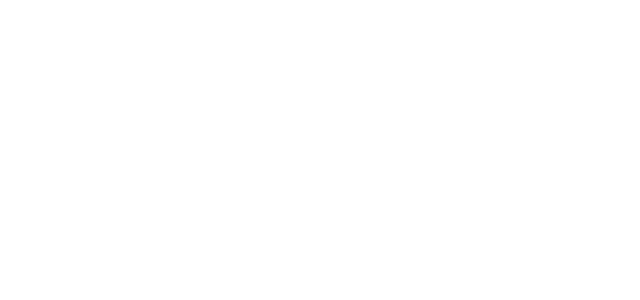
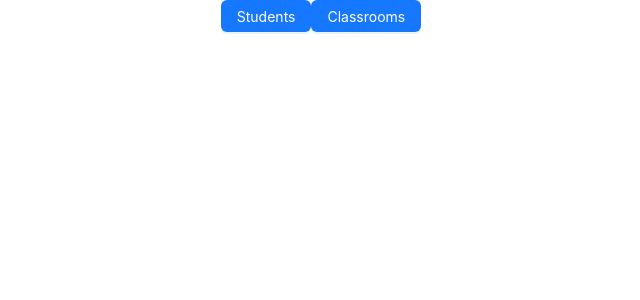
Before and after one commit to paicit0/nextjsschool, a Next.js app: page / in a window 1280 px wide. Shown: the top 300 px of the page, without its empty margins (319-959 px from the left). Built offline with nearby package versions, Linux system fonts and the light colour scheme.

Commit message:
feat: added students and classrooms buttons

```diff
--- a/src/app/page.tsx
+++ b/src/app/page.tsx
@@ -1,8 +1,20 @@
+"use client";
+// npm run dev
+import { useState } from "react";
+import { Button } from "antd";
+import Link from "next/link";
 
 export default function Home() {
   return (
     <>
-      <div></div>
+      <div className="flex flex-row justify-center align-items-center">
+        <Link href="/students">
+          <Button type="primary">Students</Button>
+        </Link>
+        <Link href="/classrooms">
+          <Button type="primary">Classrooms</Button>
+        </Link>
+      </div>
     </>
   );
 }
```
